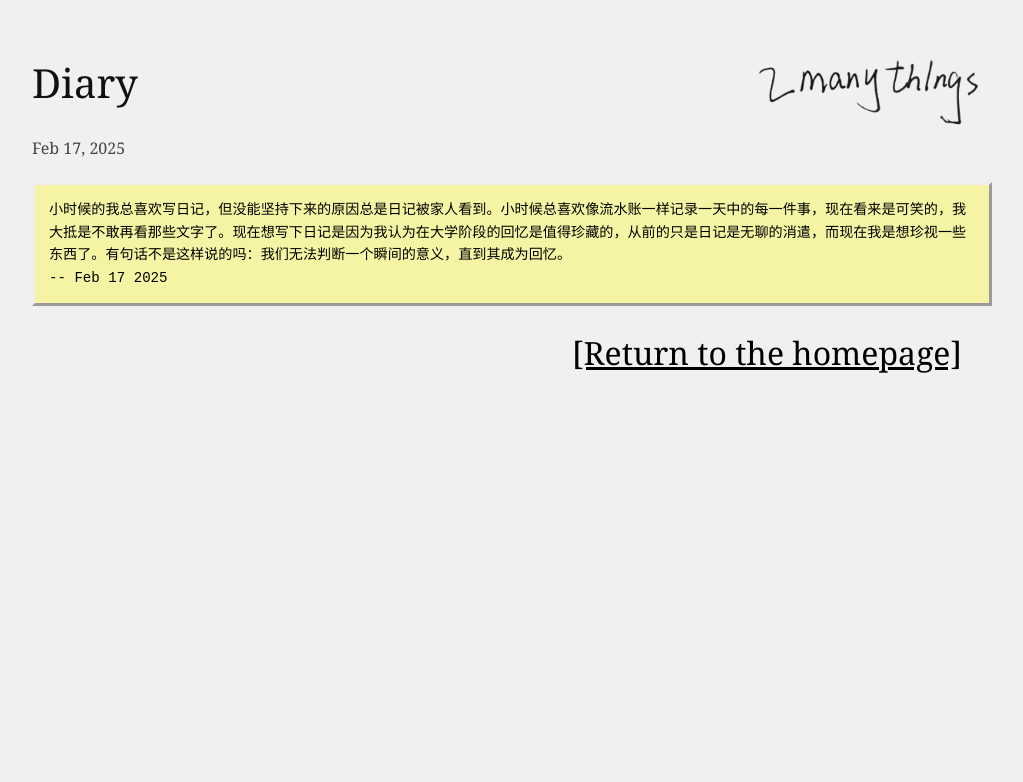
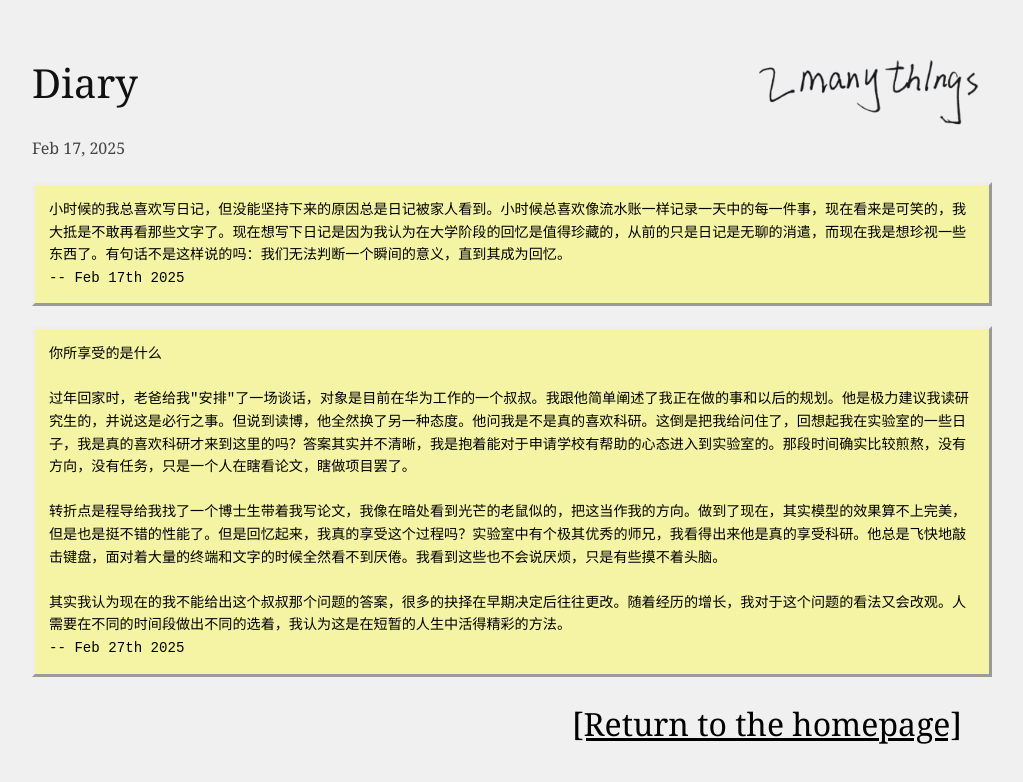
Before and after one commit to 2manyth1ngs/2manyth1ngs.github.io, a plain HTML site: page posts/diary.html in a window 1280 px wide. Shown: the part 114-896 px from the top of the page, without its empty margins (128-1151 px from the left). Before the commit the page ends 800 px from the top, so only its background shows below. Drawn offline with Linux system fonts and the light colour scheme.

Commit message:
uploade_2_27_2025
写下日记 《你所享受的是什么》

```diff
--- a/posts/diary.html
+++ b/posts/diary.html
@@ -39,7 +39,15 @@
 <p class="date">Feb 17, 2025</p>
 </header>
 <pre class="text"><code>小时候的我总喜欢写日记，但没能坚持下来的原因总是日记被家人看到。小时候总喜欢像流水账一样记录一天中的每一件事，现在看来是可笑的，我大抵是不敢再看那些文字了。现在想写下日记是因为我认为在大学阶段的回忆是值得珍藏的，从前的只是日记是无聊的消遣，而现在我是想珍视一些东西了。有句话不是这样说的吗：我们无法判断一个瞬间的意义，直到其成为回忆。
--- Feb 17 2025</code></pre>
+-- Feb 17th 2025</code></pre>
+<pre class="text"><code>你所享受的是什么
+
+过年回家时，老爸给我&quot;安排&quot;了一场谈话，对象是目前在华为工作的一个叔叔。我跟他简单阐述了我正在做的事和以后的规划。他是极力建议我读研究生的，并说这是必行之事。但说到读博，他全然换了另一种态度。他问我是不是真的喜欢科研。这倒是把我给问住了，回想起我在实验室的一些日子，我是真的喜欢科研才来到这里的吗？答案其实并不清晰，我是抱着能对于申请学校有帮助的心态进入到实验室的。那段时间确实比较煎熬，没有方向，没有任务，只是一个人在瞎看论文，瞎做项目罢了。
+
+转折点是程导给我找了一个博士生带着我写论文，我像在暗处看到光芒的老鼠似的，把这当作我的方向。做到了现在，其实模型的效果算不上完美，但是也是挺不错的性能了。但是回忆起来，我真的享受这个过程吗？实验室中有个极其优秀的师兄，我看得出来他是真的享受科研。他总是飞快地敲击键盘，面对着大量的终端和文字的时候全然看不到厌倦。我看到这些也不会说厌烦，只是有些摸不着头脑。
+
+其实我认为现在的我不能给出这个叔叔那个问题的答案，很多的抉择在早期决定后往往更改。随着经历的增长，我对于这个问题的看法又会改观。人需要在不同的时间段做出不同的选着，我认为这是在短暂的人生中活得精彩的方法。
+-- Feb 27th 2025</code></pre>
 <a style="color:black;font-size:2em;float:right;margin-right:30px;margin-bottom:40px;" href="../">[Return
 to the homepage]</a>
 </body>
```
Also changed, not shown: 1 other file.
